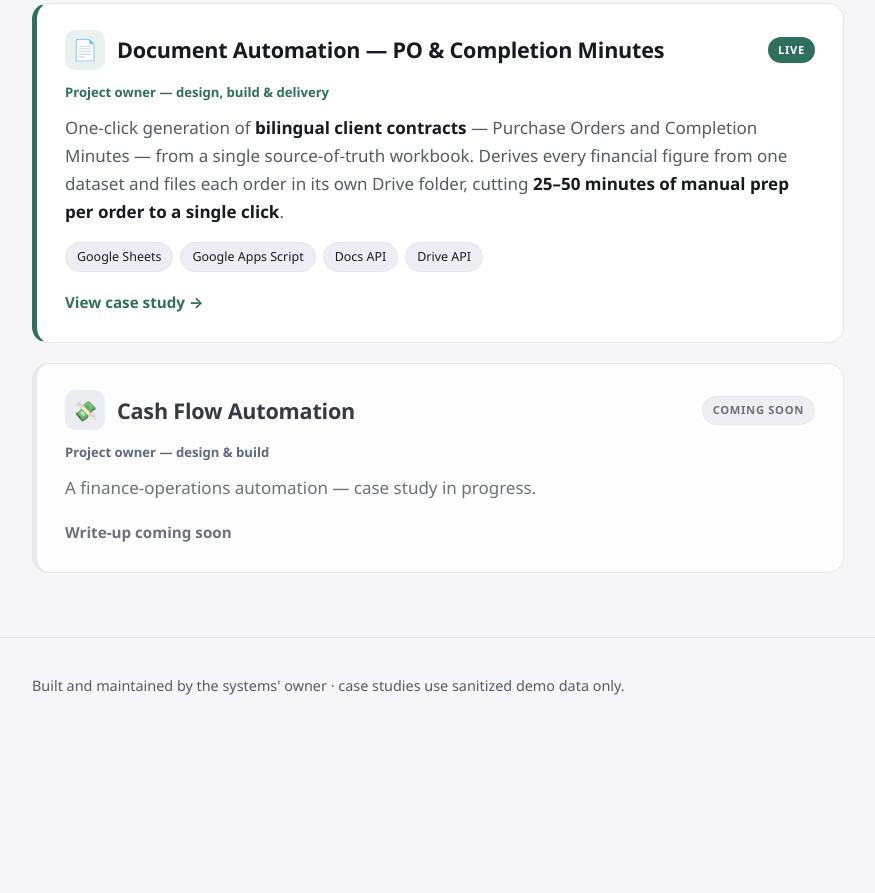
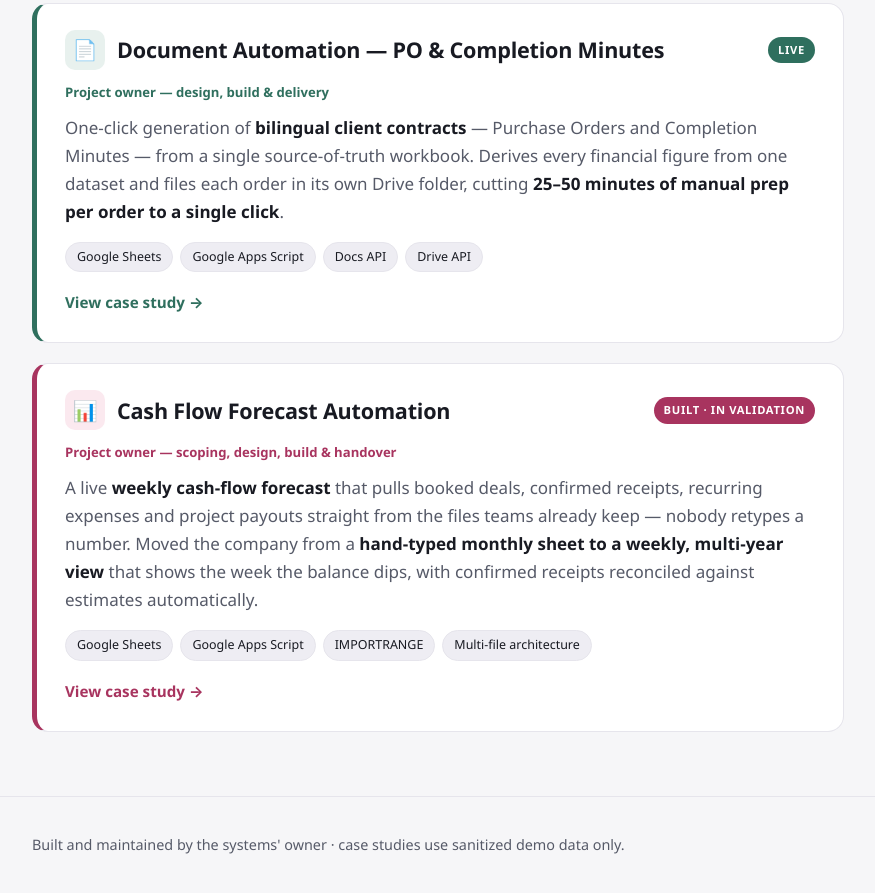
Before and after one commit to audreasisy/portfolio, a plain HTML site: page index.html in a window 1280 px wide. Shown: the part 823-1716 px from the top of the page, without its empty margins (202-1077 px from the left). Before the commit the page ends 1593 px from the top, so only its background shows below. Drawn offline with Linux system fonts and the light colour scheme.

Commit message:
Add files via upload

```diff
--- a/index.html
+++ b/index.html
@@ -44,9 +44,11 @@
   a.card:hover{transform:translateY(-3px); box-shadow:0 12px 30px -14px rgba(20,22,40,.28); text-decoration:none}
   .card.pocm{--ca:#2f6f5e; --ca-soft:#e8f1ee}
   .card.hiredesk{--ca:#5145b3; --ca-soft:#ecebf8}
+  .card.cashflow{--ca:#a8345f; --ca-soft:#fbe9ef}
   @media (prefers-color-scheme: dark){
     .card.pocm{--ca:#6fbfa6; --ca-soft:#1e2a26}
     .card.hiredesk{--ca:#a99df2; --ca-soft:#221f3a}
+    .card.cashflow{--ca:#f08fb0; --ca-soft:#3a1f2a}
   }
   .card .top{display:flex; align-items:center; gap:12px; margin-bottom:12px; flex-wrap:wrap}
   .card .ic{width:40px; height:40px; flex:none; border-radius:10px; background:var(--ca-soft);
@@ -126,16 +128,22 @@
       <span class="cta">View case study →</span>
     </a>
 
-    <div class="card soon">
+    <a class="card cashflow" href="cashflow.html">
       <div class="top">
-        <span class="ic">💸</span>
-        <h2>Cash Flow Automation</h2>
-        <span class="status soon">Coming soon</span>
+        <span class="ic">📊</span>
+        <h2>Cash Flow Forecast Automation</h2>
+        <span class="status live">Built · in validation</span>
       </div>
-      <p class="role">Project owner — design &amp; build</p>
-      <p>A finance-operations automation — case study in progress.</p>
-      <span class="cta">Write-up coming soon</span>
-    </div>
+      <p class="role">Project owner — scoping, design, build &amp; handover</p>
+      <p>A live <b>weekly cash-flow forecast</b> that pulls booked deals, confirmed receipts, recurring expenses and project payouts straight from the files teams already keep — nobody retypes a number. Moved the company from a <b>hand-typed monthly sheet to a weekly, multi-year view</b> that shows the week the balance dips, with confirmed receipts reconciled against estimates automatically.</p>
+      <div class="chips">
+        <span class="chip">Google Sheets</span>
+        <span class="chip">Google Apps Script</span>
+        <span class="chip">IMPORTRANGE</span>
+        <span class="chip">Multi-file architecture</span>
+      </div>
+      <span class="cta">View case study →</span>
+    </a>
   </div>
 </main>
 
```
